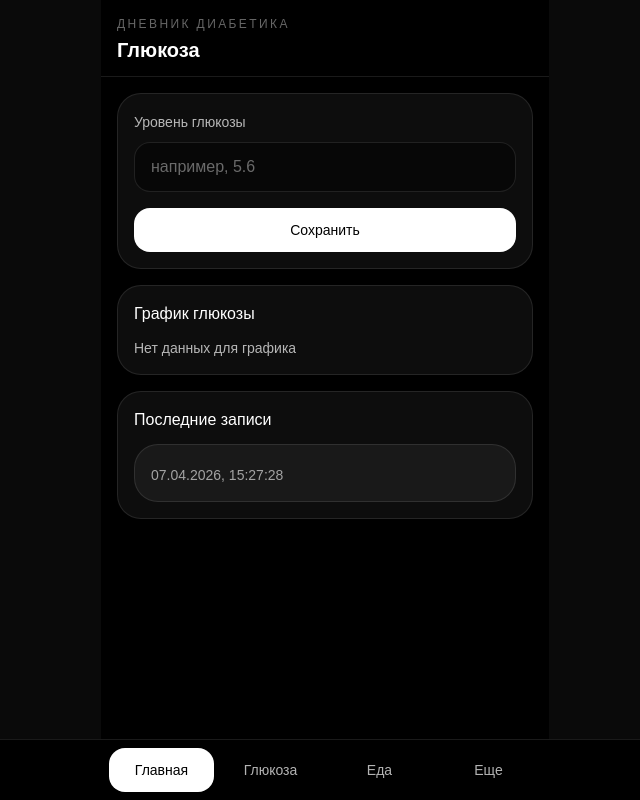
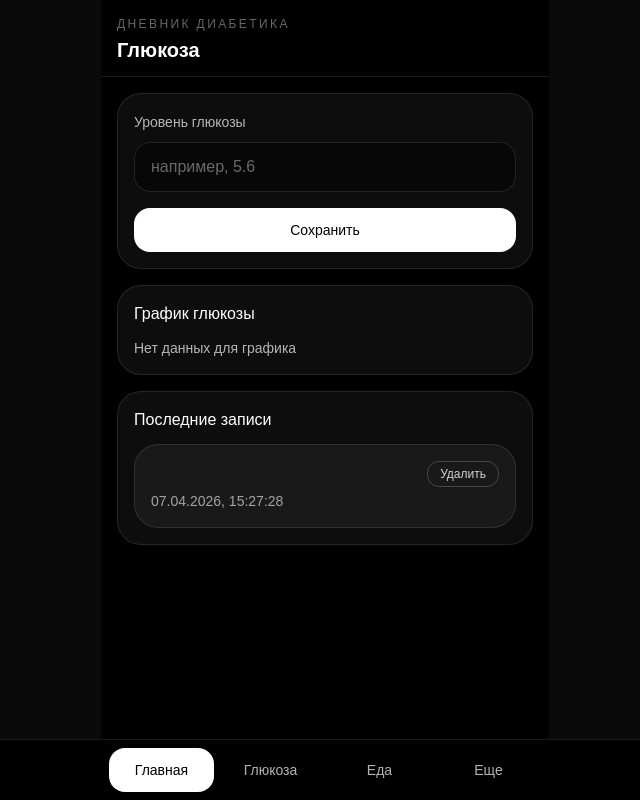
Before and after one commit to FuadM69/diabetic-diary, a Next.js app: page /glucose in a window 1280 px wide. Both pictures are taken after a click on the button "Сохранить". Shown: the whole page, without its empty margins (315-955 px from the left). Built offline with nearby package versions, Linux system fonts and the light colour scheme.

Commit message:
Add delete functionality for glucose entries in GlucosePage, allowing users to remove entries from the list and update local storage accordingly.

```diff
--- a/src/app/glucose/page.tsx
+++ b/src/app/glucose/page.tsx
@@ -59,6 +59,12 @@ export default function GlucosePage() {
     setTimeout(() => {
       setIsSaved(false);
     }, 2000);
+  };
+
+  const handleDelete = (id: string) => {
+    const updatedEntries = entries.filter((entry) => entry.id !== id);
+    setEntries(updatedEntries);
+    localStorage.setItem("glucose_entries", JSON.stringify(updatedEntries));
   };
 
   const chartData: GlucoseChartPoint[] = entries
@@ -137,7 +143,15 @@ export default function GlucosePage() {
                     key={entry.id}
                     className="rounded-3xl border border-white/10 bg-white/5 p-4"
                   >
-                    <p className="text-2xl font-semibold">{entry.value}</p>
+                    <div className="flex items-start justify-between gap-3">
+                      <p className="text-2xl font-semibold">{entry.value}</p>
+                      <button
+                        onClick={() => handleDelete(entry.id)}
+                        className="rounded-xl border border-white/20 px-3 py-1 text-xs text-white/80"
+                      >
+                        Удалить
+                      </button>
+                    </div>
                     <p className="mt-1 text-sm text-white/60">
                       {new Date(entry.createdAt).toLocaleString("ru-RU")}
                     </p>
```
